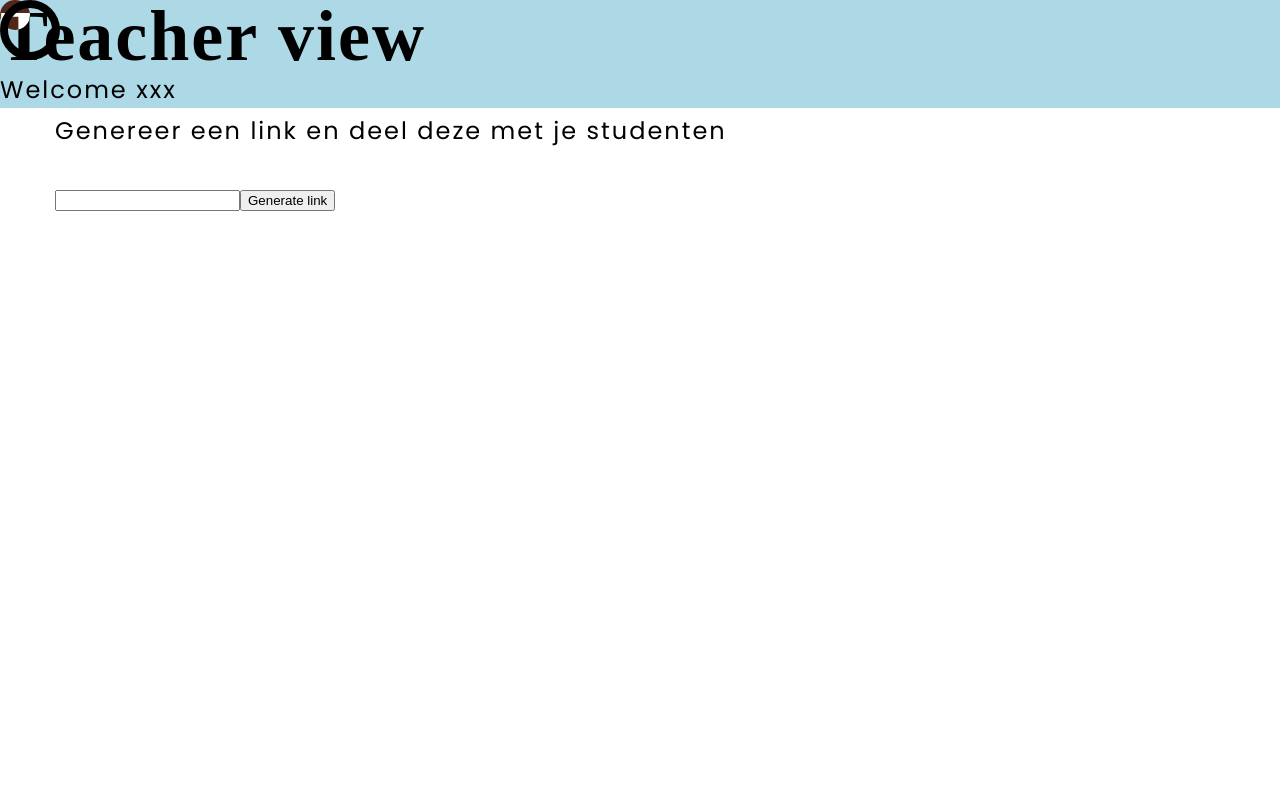
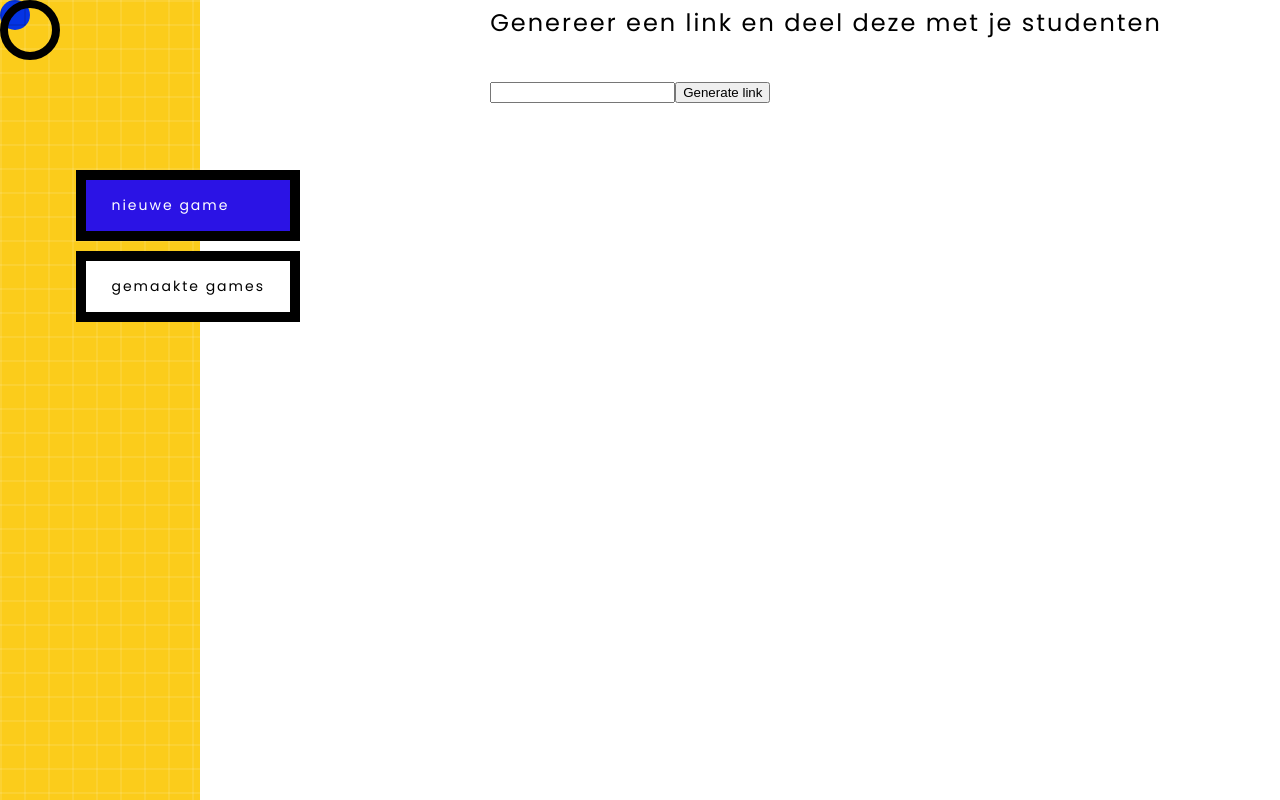
Before and after one commit to bertmeeuws/MTS4_Integration4_Team5, a Next.js app in the folder frontend/: page /dashboard in a window 1280 px wide. Shown: the top 800 px of the page. Built offline with nearby package versions, Linux system fonts and the light colour scheme; no server answers; a web font is replaced by a local one; what easy-peasy would draw is missing.

Commit message:
Created the navbar for the dashboard #17

```diff
--- a/frontend/components/Dag1/Dag1_1.jsx
+++ b/frontend/components/Dag1/Dag1_1.jsx
@@ -1,5 +1,5 @@
 import React from "react";
 
-export default function Dag1_1({ route }) {
+export default function Dag1_1() {
   return <section className="background-yellow stretch-container">1.1</section>;
 }
--- /dev/null
+++ b/frontend/components/Dashboard/NavDashboard.jsx
@@ -0,0 +1,19 @@
+import React from "react";
+
+export default function NavDashboard() {
+  return (
+    <div className="nav__grid">
+      <nav className="nav__dashboard">
+        <ul className="nav__dashboard__list">
+          <li className="nav__dashboard__list-item p-small nav__dashboard-active">
+            nieuwe game
+          </li>
+          <li className="nav__dashboard__list-item p-small">gemaakte games</li>
+          <li className="nav__dashboard__list-item nav__dashboard__list-signOff p-small">
+            afmelden
+          </li>
+        </ul>
+      </nav>
+    </div>
+  );
+}
--- a/frontend/components/Layout/LayoutTeacher.jsx
+++ b/frontend/components/Layout/LayoutTeacher.jsx
@@ -1,15 +1,15 @@
 import React from "react";
 import CustomCursor from "../CustomCursor/CustomCursor";
+import NavDashboard from "../Dashboard/NavDashboard";
 
 export default function LayoutTeacher({ children }) {
   return (
-    <div>
+    <>
       <CustomCursor />
-      <nav className="dashboard-nav">
-        <h1 className="h1">Teacher view</h1>
-        <p>Welcome xxx</p>
-      </nav>
-      {children}
-    </div>
+      <div className="dashboard-grid">
+        <NavDashboard />
+        {children}
+      </div>
+    </>
   );
 }
--- a/frontend/pages/dashboard/index.jsx
+++ b/frontend/pages/dashboard/index.jsx
@@ -11,6 +11,7 @@ import Game from "../../components/Dashboard/ChangeStudents";
 import Games from "../../components/Dashboard/ChangeStudents";
 import NewGame from "../../components/Dashboard/ChangeStudents";
 import Students from "../../components/Dashboard/ChangeStudents";
+import NavDashboard from "../../components/Dashboard/NavDashboard";
 
 export default function index() {
   const [link, setLink] = useState("");
--- a/frontend/store/store.js
+++ b/frontend/store/store.js
@@ -25,11 +25,12 @@ export const model = {
   }),
 };
 
-
+/*
 export const store = createStore(
   persist(model, {
     storage: "localStorage",
   })
 );
+*/
 
-//export const store = createStore(model);
+export const store = createStore(model);
--- a/frontend/styles/dashboard.css
+++ b/frontend/styles/dashboard.css
@@ -0,0 +1,51 @@
+.nav__dashboard {
+  background-color: var(--yellow);
+  height: 100vh;
+  width: 20rem;
+  background: var(--yellow);
+  background-image: linear-gradient(
+      rgba(255, 255, 255, 0.1) 0.1em,
+      transparent 0.1em
+    ),
+    linear-gradient(90deg, rgba(255, 255, 255, 0.1) 0.1em, transparent 0.1em);
+  background-size: 1em 1em;
+  position: relative;
+}
+
+.nav__dashboard__list {
+  position: absolute;
+  right: -10rem;
+  margin-left: 5rem;
+  margin-top: 17rem;
+  display: grid;
+  grid-template-columns: 1fr;
+  grid-template-rows: repeat(12, 1fr);
+  grid-row-gap: 1rem;
+}
+.nav__dashboard__list-item {
+  padding: 15px 25px;
+  border: 1rem solid var(--black);
+  cursor: pointer;
+  transition: all 0.3s ease;
+  background-color: var(--white);
+}
+.nav__dashboard__list-item:hover {
+  color: var(--white);
+  background-color: var(--blue);
+  box-sizing: border-box;
+  /* HardBlackShadow */
+  box-shadow: -10px 9px 0px var(--black);
+}
+.nav__dashboard__list-signOff {
+  grid-row-start: 14;
+}
+
+.nav__dashboard-active {
+  background: var(--blue);
+  color: var(--white);
+  /* Primary / Dark */
+}
+.dashboard-grid {
+  display: grid;
+  grid-template-columns: 37.2rem 1fr;
+}
```
Also changed, not shown: frontend/components/Dashboard/NewGame.jsx (+6 -6 lines).
